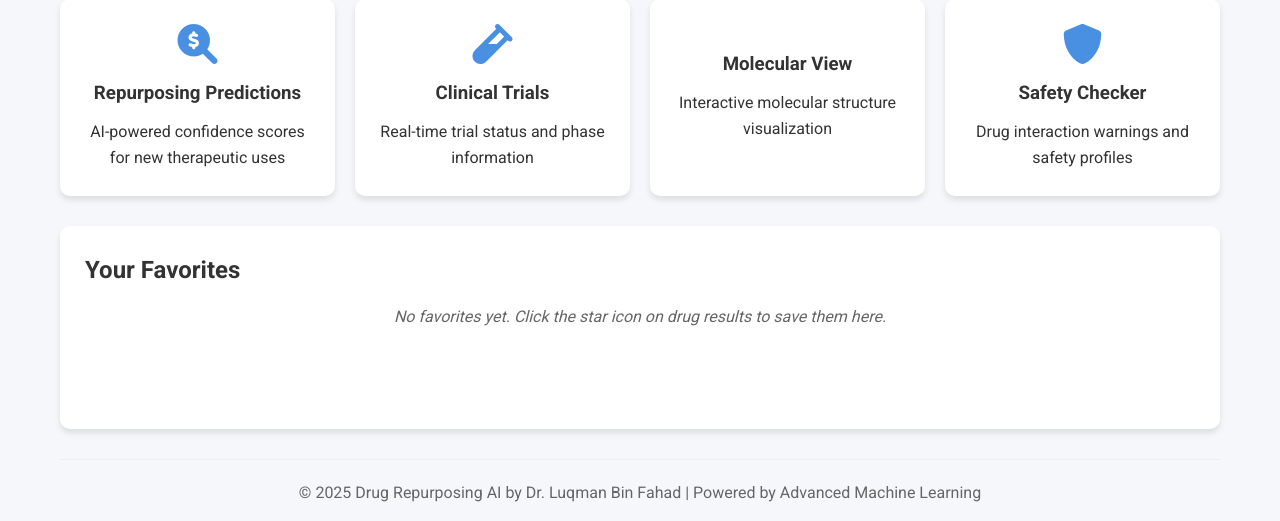
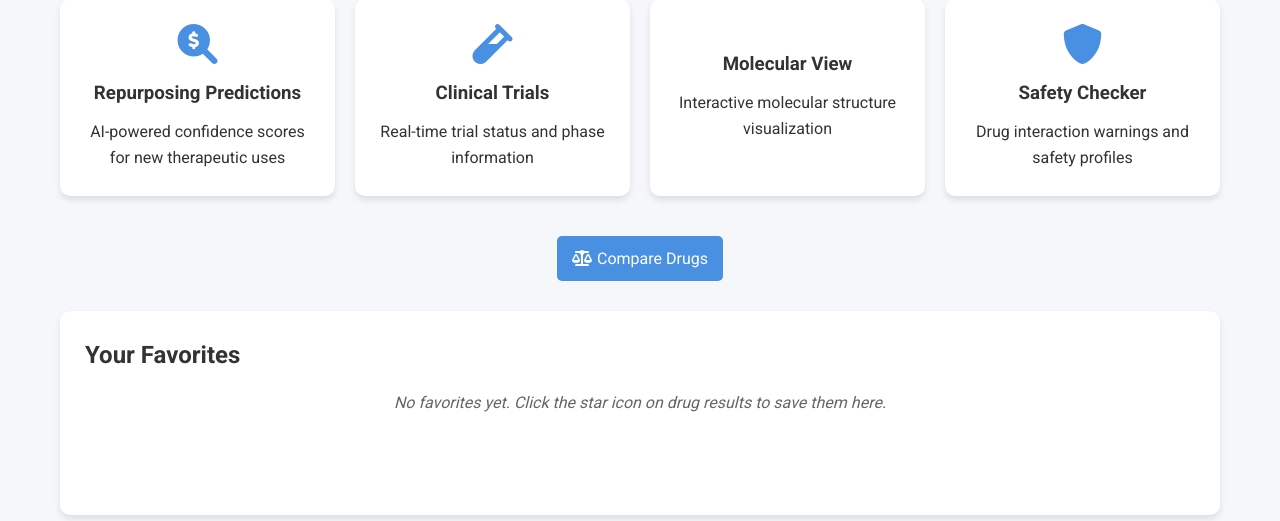
Before and after one commit to LuqmanBinFahad/drug-repurposing-app, a Flask app: page / in a window 1280 px wide. Shown: the part 342-863 px from the top of the page. Run offline with Flask 3, Linux system fonts and the light colour scheme.

Commit message:
Add compare link to index

```diff
--- a/templates/index.html
+++ b/templates/index.html
@@ -56,8 +56,14 @@
                         <h3>Safety Checker</h3>
                         <p>Drug interaction warnings and safety profiles</p>
                     </div>
-                </div>
-            </section>
+                    <!-- Add this div inside the features-section, before the closing </section> -->
+                   <div class="compare-link-section" style="grid-column: 1 / -1; text-align: center; margin-top: 20px;">
+                        <a href="/compare" class="btn btn-primary">
+                        <i class="fas fa-balance-scale"></i> Compare Drugs
+                     </a>
+                    </div>
+                </div> <!-- This closes the feature-grid div -->
+            </section> <!-- This closes the features-section -->
 
             <section class="favorites-section">
                 <h2>Your Favorites</h2>
--- a/templates/results.html
+++ b/templates/results.html
@@ -143,7 +143,7 @@
         </main>
 
         <footer class="footer">
-            <p>© 2025 Drug Repurposing AI | Powered by Advanced Machine Learning</p>
+            <p>© 2025 Drug Repurposing AI by Dr. Luqman Bin Fahad | Powered by Advanced Machine Learning</p>
         </footer>
     </div>
 
```
